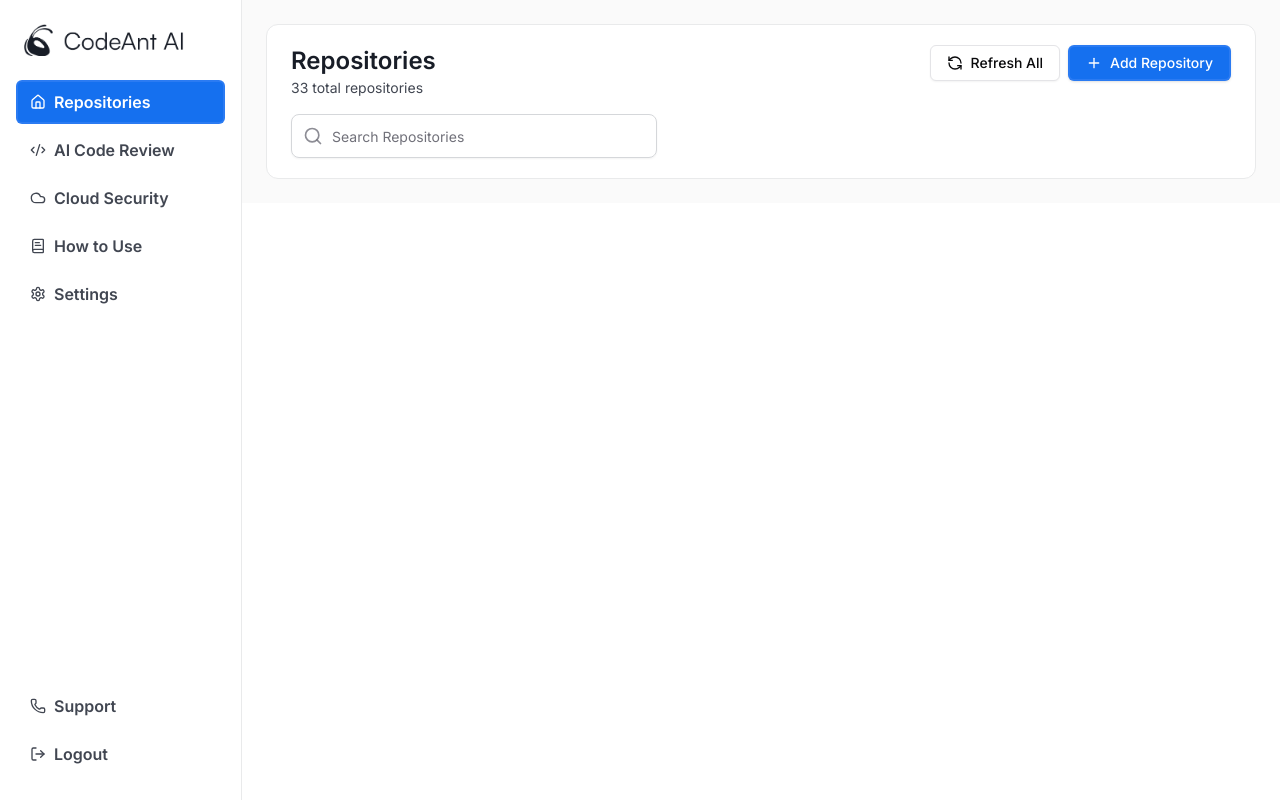
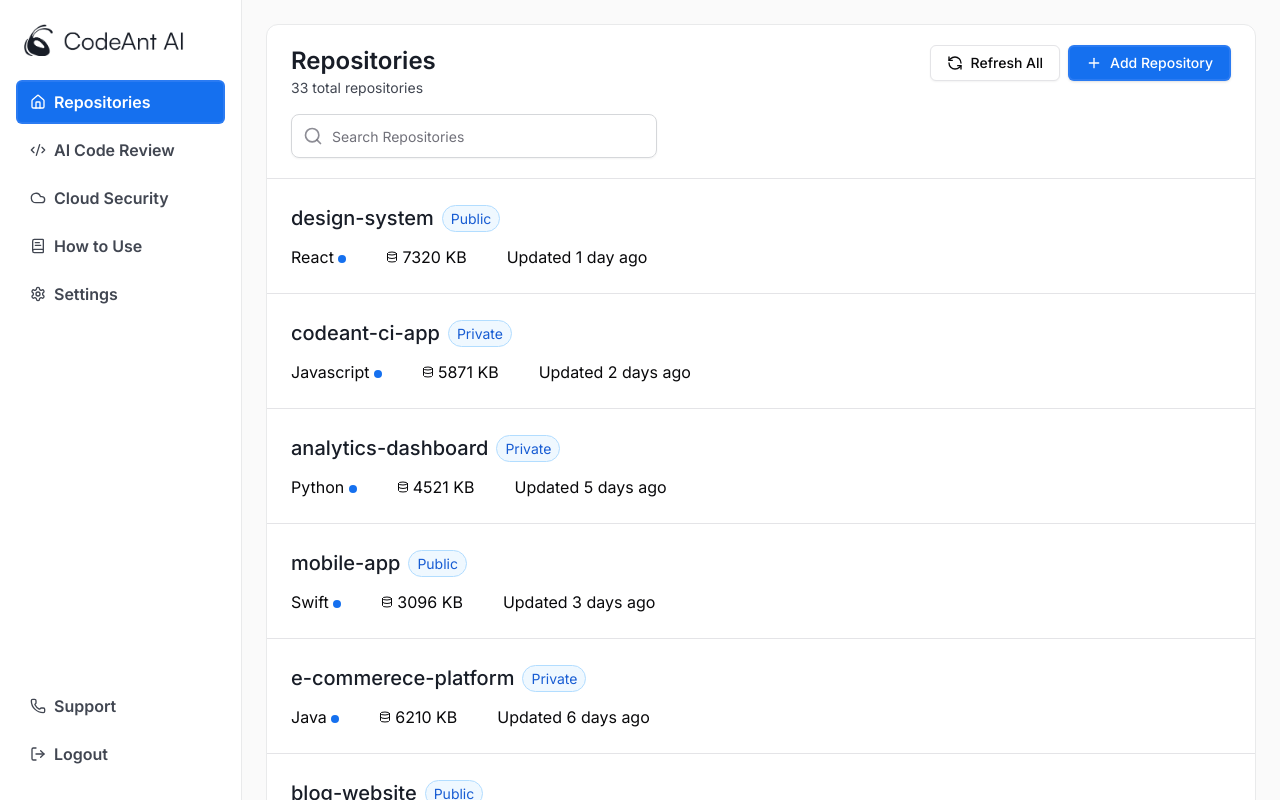
Before and after one commit to pradhumngautam/codeant-ai, a Next.js app: page /dashboard in a window 1280 px wide. Shown: the top 800 px of the page. Built offline with nearby package versions, Linux system fonts and the light colour scheme.

Commit message:
feat: repository row

```diff
--- a/src/components/repositories.tsx
+++ b/src/components/repositories.tsx
@@ -3,10 +3,64 @@ import { Plus, RefreshCcw } from "lucide-react";
 import { Button } from "./ui/button";
 
 import SearchInput from "./ui/search-input";
+import RepositoryRow from "./repository-row";
+
+const repositoriesList = [
+  {
+    title: "design-system",
+    visibility: "Public",
+    techStack: "React",
+    size: "7320",
+    updatedAt: "1 day",
+  },
+  {
+    title: "codeant-ci-app",
+    visibility: "Private",
+    techStack: "Javascript",
+    size: "5871",
+    updatedAt: "2 days",
+  },
+  {
+    title: "analytics-dashboard",
+    visibility: "Private",
+    techStack: "Python",
+    size: "4521",
+    updatedAt: "5 days",
+  },
+  {
+    title: "mobile-app",
+    visibility: "Public",
+    techStack: "Swift",
+    size: "3096",
+    updatedAt: "3 days",
+  },
+  {
+    title: "e-commerece-platform",
+    visibility: "Private",
+    techStack: "Java",
+    size: "6210",
+    updatedAt: "6 days",
+  },
+  {
+    title: "blog-website",
+    visibility: "Public",
+    techStack: "HTML/CSS",
+    size: "1876",
+    updatedAt: "4 days",
+  },
+  {
+    title: "social-network",
+    visibility: "Private",
+    techStack: "PHP",
+    size: "5432",
+    updatedAt: "7 days",
+  },
+];
 
 const RepositoiresList = () => {
   return (
-    <div className="h-full w-full bg-[#FFFFFF] border border-[#E9EAEB] rounded-xl">
+    <div className="h-full w-full bg-[#FFFFFF] border border-[#E9EAEB] rounded-xl flex flex-col">
+      {/* Header with info buttons */}
       <div className="px-6 py-5 flex flex-col items-start justify-center w-full gap-4">
         <div className="flex flex-col lg:flex-row items-start justify-between w-full gap-3">
           <div>
@@ -30,6 +84,13 @@ const RepositoiresList = () => {
 
         <SearchInput />
       </div>
+
+      {/* Repositories Row */}
+      <div className="flex flex-col">
+        {repositoriesList.map((repository, index) => (
+          <RepositoryRow {...repository} key={index} />
+        ))}
+      </div>
     </div>
   );
 };
--- /dev/null
+++ b/src/components/repository-row.tsx
@@ -0,0 +1,43 @@
+import { Database } from "lucide-react";
+
+const RepositoryRow = ({
+  title,
+  visibility,
+  techStack,
+  size,
+  updatedAt,
+}: {
+  title: string;
+  visibility: string;
+  techStack: string;
+  size: string;
+  updatedAt: string;
+}) => {
+  return (
+    <div className="p-6 border-t flex items-center justify-start">
+      <div className="flex flex-col items-start gap-3">
+        <div className="flex items-center gap-2">
+          <h2 className="text-[20px] font-medium text-[#181D27]">{title}</h2>
+          <span className="text-[14px] text-[#175CD3] border bg-[#EFF8FF] border-[#B2DDFF] rounded-full px-2 py-0.5">
+            {visibility}
+          </span>
+        </div>
+
+        <div className="flex items-center gap-10">
+          <div>
+            {techStack}{" "}
+            <span className="h-2 w-2 inline-flex rounded-full bg-[#1570EF]"></span>
+          </div>
+
+          <div className="flex items-center gap-1">
+            <Database className="h-3 w-3" /> {size} KB
+          </div>
+
+          <div>Updated {updatedAt} ago</div>
+        </div>
+      </div>
+    </div>
+  );
+};
+
+export default RepositoryRow;
```
